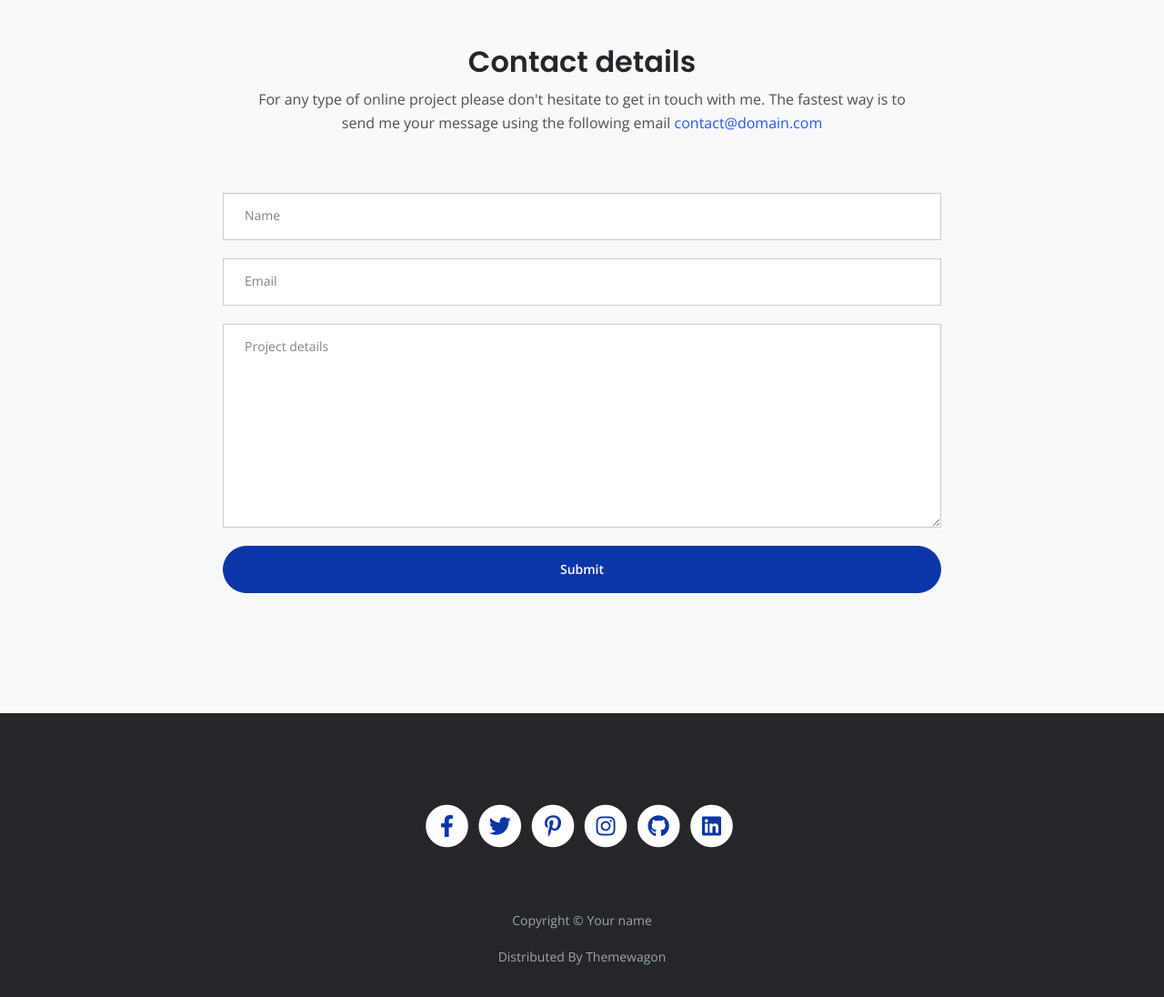
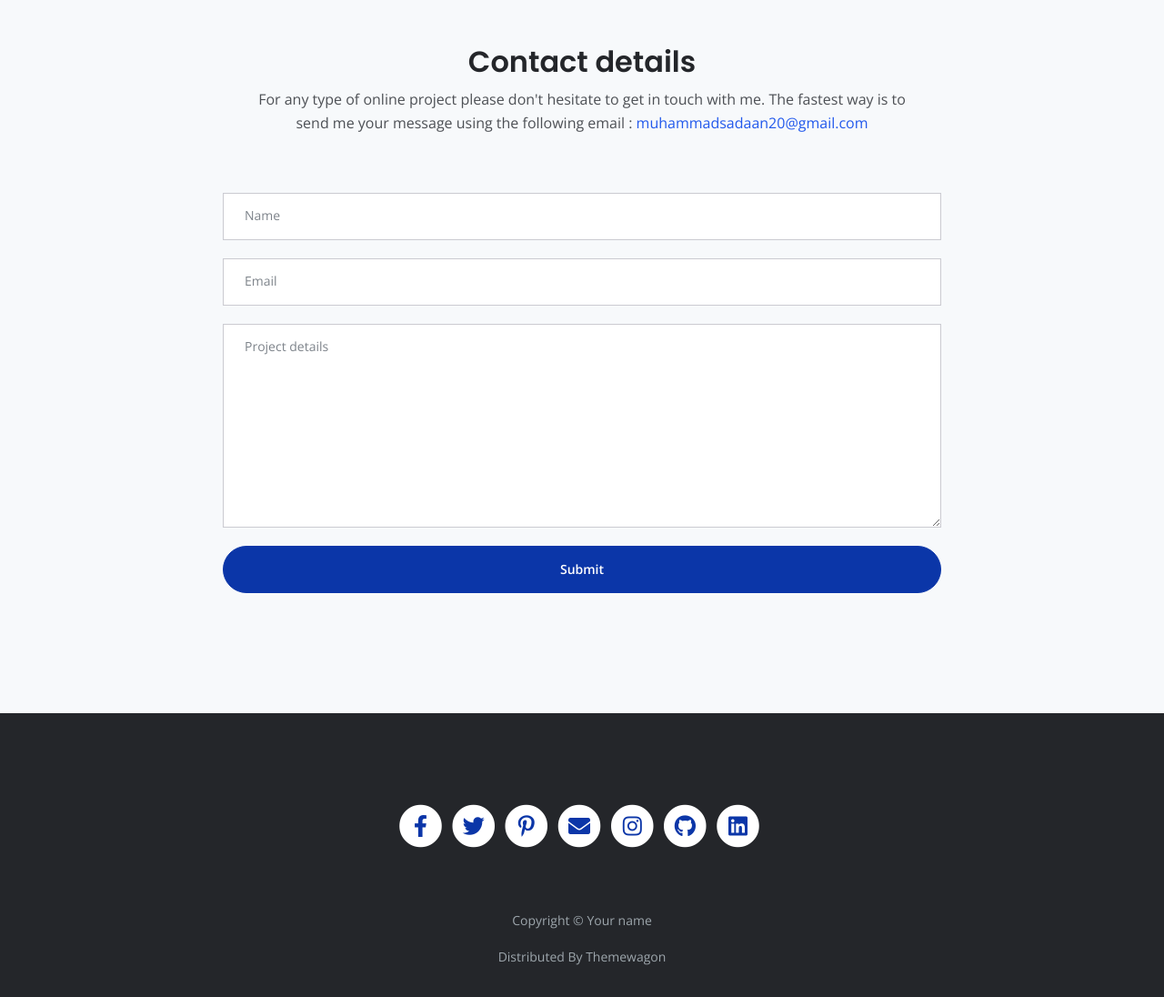
Before and after one commit to Sadaan-Siddique/Sadaan-Port-folio, a website: page index.html in a window 1280 px wide. Shown: the part 6380-7476 px from the top of the page at 91% size. Drawn offline with nearby package versions, Linux system fonts and the light colour scheme.

Commit message:
Addition of Email

```diff
--- a/index.html
+++ b/index.html
@@ -470,8 +470,8 @@
                 <div class="col-lg-12">
                     <h2>Contact details</h2>
                     <p class="p-heading">For any type of online project please don't hesitate to get in touch with me.
-                        The fastest way is to send me your message using the following email <a class="blue no-line"
-                            href="https://mail.google.com/" target="_blank">contact@domain.com</a></p>
+                        The fastest way is to send me your message using the following email :<a class="blue no-line"
+                            href="mailto:muhammadsadaan20@gmail.com" target="_blank"> muhammadsadaan20@gmail.com</a></p>
                 </div> <!-- end of col -->
             </div> <!-- end of row -->
             <div class="row">
@@ -526,6 +526,12 @@
                             <a href="https://www.pinterest.com/muhammadsadaan2/" target="_blank">
                                 <i class="fas fa-circle fa-stack-2x"></i>
                                 <i class="fab fa-pinterest-p fa-stack-1x"></i>
+                            </a>
+                        </span>
+                        <span class="fa-stack">
+                            <a href="mailto:muhammadsadaan20@gmail.com" target="_blank">
+                                <i class="fas fa-circle fa-stack-2x"></i>
+                                <i class="fas fa-envelope fa-stack-1x"></i>
                             </a>
                         </span>
                         <span class="fa-stack">
```
